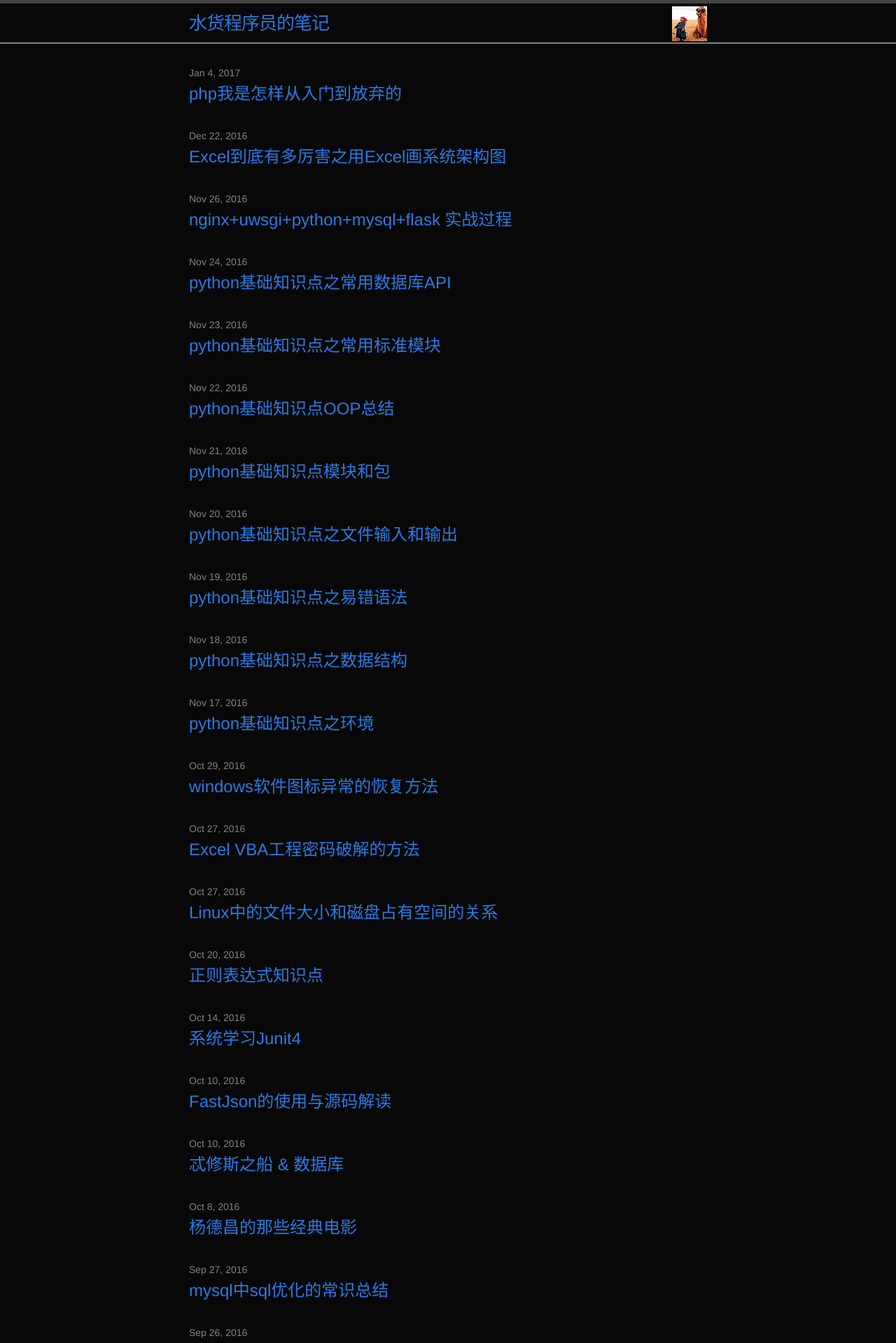
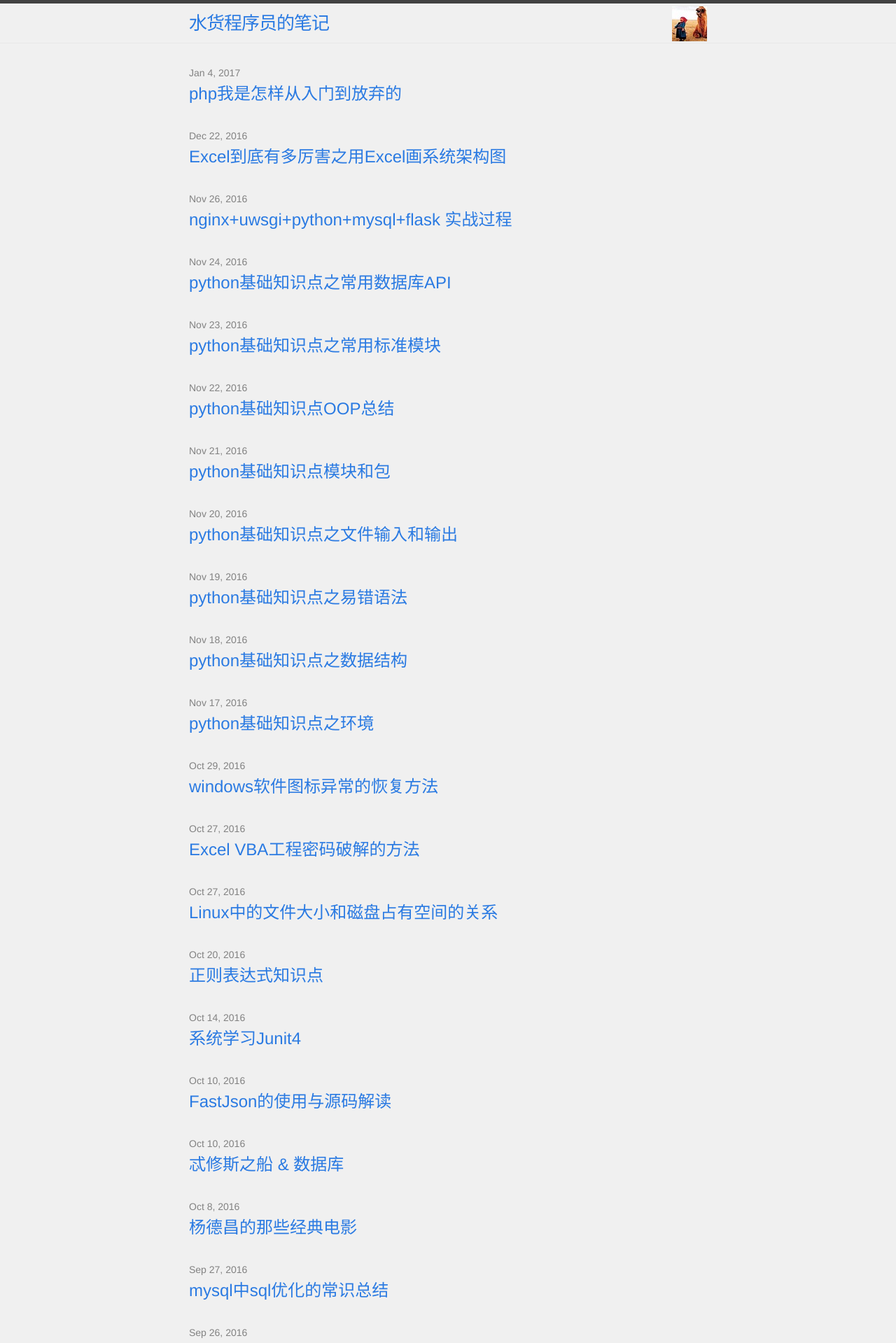
Before and after one commit to fulin87/myBog, a Jekyll site: the page built from index.html, in a window 1280 px wide. Shown: the top 1919 px of the page at 70% size. Built offline with Jekyll 4.4.1, drawn with Linux system fonts in a browser that asks for light colours.

Commit message:
update css

```diff
--- a/_sass/_base.scss
+++ b/_sass/_base.scss
@@ -9,7 +9,8 @@ dl, dd, ol, ul, figure {
 }
 
 p,h1,h2,h3,h4,h5,h6,ol,ul{
-	color:#ffffff;
+	#color:#ffffff;
+	color:#080808;
 }
 
 p>code,li>pre,li>code,em>code{
@@ -29,8 +30,8 @@ body {
     -o-font-feature-settings: "kern" 1;
     font-feature-settings: "kern" 1;
     font-kerning: normal;
-	#background-color:#1A1A1A;
-	background-color:#080808;
+	background-color:#F0F0F0;
+	#background-color:#080808;
 }
 
 
```
